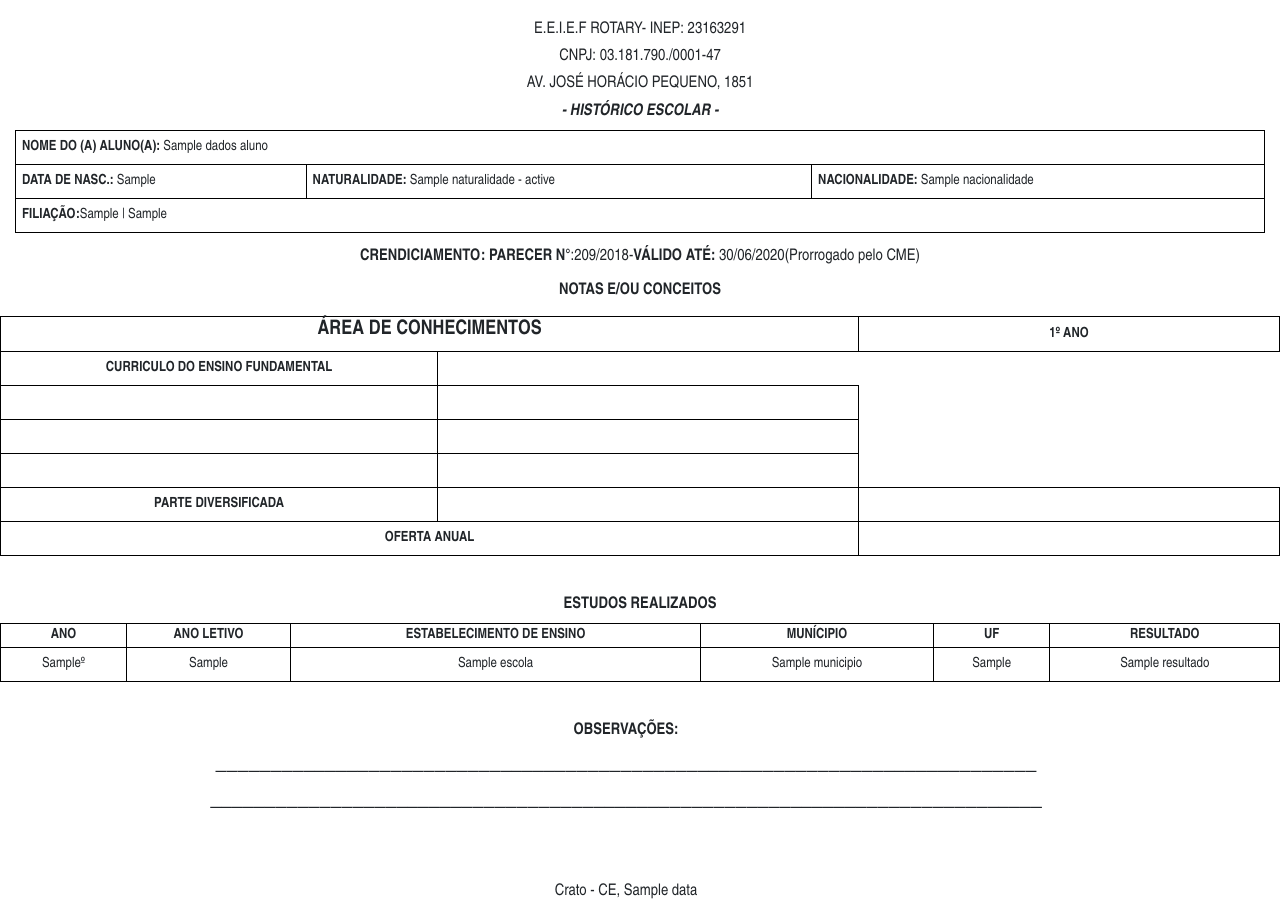
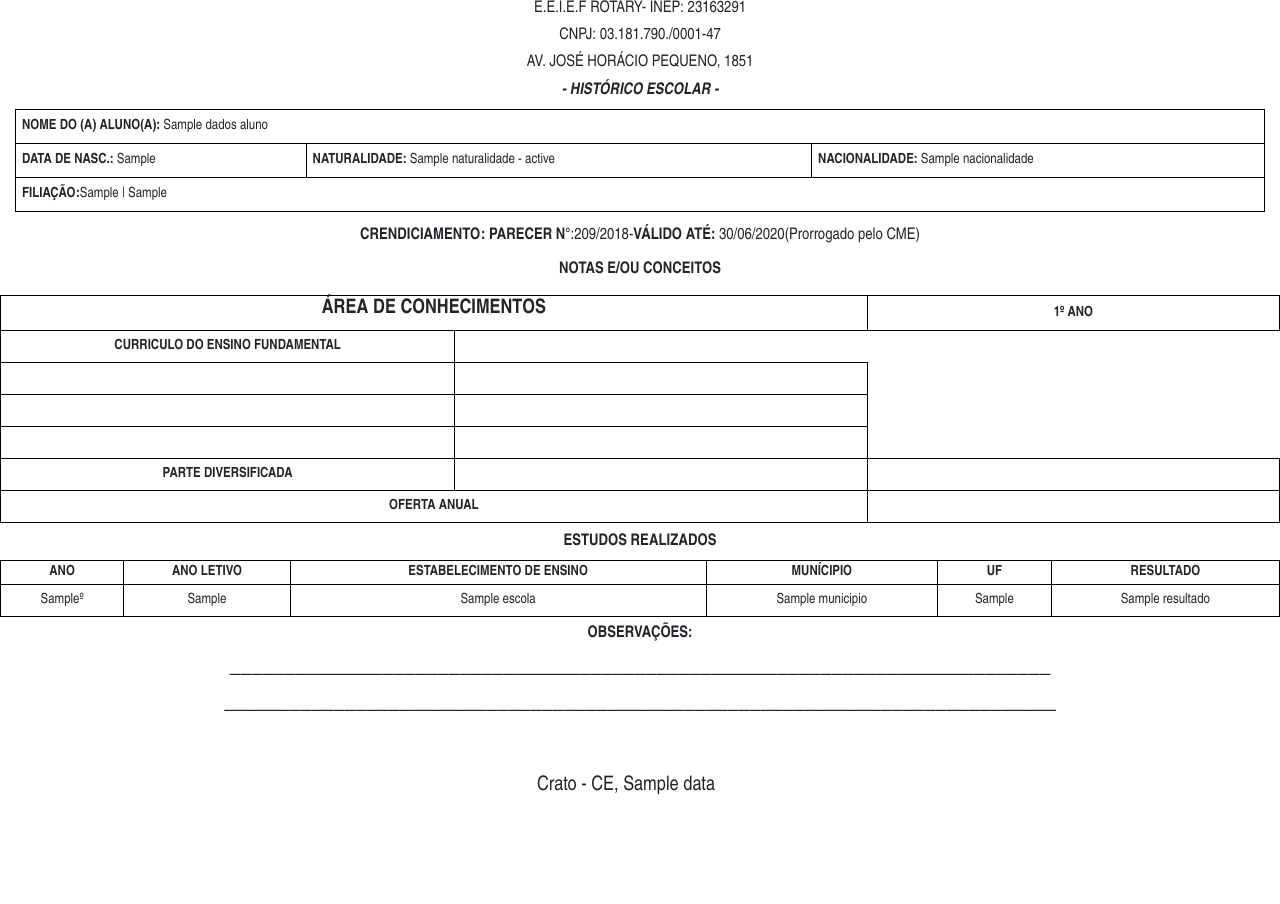
Before and after one commit to albertojr/gerador_historico, a Django app: template historico/templates/relatorios/historico_pdf.html in a window 1280 px wide. After the commit the page ends 795 px from the top, so only its background shows below. Run offline with Django 3.2, Linux system fonts and the light colour scheme; tables that the repository leaves empty hold one stand-in row (values such as "Sample post"); the template is opened without the code that fills it: values that come from a table or form of the project are taken from there, most other values are stand-ins (such as "Sample title", 1, 10 or a date in 2020); some libraries are stand-ins or nearby versions; some web fonts are replaced.

Commit message:
colocar historico pdf em uma unica folha

```diff
--- a/historico/templates/relatorios/historico_pdf.html
+++ b/historico/templates/relatorios/historico_pdf.html
@@ -28,9 +28,7 @@
                 bottom: -10;
                 margin-bottom: 0mm;
                 text-align: left;
-
             }
-
         }
 
         body {
@@ -38,12 +36,16 @@
             font-size: 14px;
         }
 
-        #duvidas {
-            margin-top: 15px;
-            font-size: 12pt;
+        #data {
+            margin-top: 6px;
             width: 90%;
             text-align: center;
             margin-left: 50px
+        }
+
+        #observacoes {
+            margin-top: 8px;
+            font-size: 10pt;
         }
 
         #cabecalho_tabela tbody td {
@@ -58,16 +60,21 @@
             border: 1px solid black;
         }
 
+        #cabecalho_estudos{
+            margin-top:10px;
+        }
+
         table {
             width: 100%;
         }
 
-        #cabecalho {
-            border-left: none !important;
-            margin-bottom: 80px !important;
-            border-top-width: 2px !important;
-            border-bottom-width: 2px !important;
-            border-color: rgb(161, 160, 160) !important;
+        table tbody td {
+            padding: 5px !important;
+            border: 1px solid black;
+        }
+
+        table thead tr th {
+            border: 1px solid black;
         }
 
         #texto2_cabecalho {
@@ -93,25 +100,13 @@
             border-width: 1px;
             border-color: black;
         }
-
-
-        table tbody td {
-            padding: 6px !important;
-            border: 1px solid black;
-        }
-
-        table thead tr th {
-            border: 1px solid black;
-        }
-
         #tabela_notas tbody td {
-            width: 8% !important;
+            width: 6% !important;
         }
     </style>
 </head>
 
 <body>
-    <br>
     <h6 class="text-center"> E.E.I.E.F ROTARY- INEP: 23163291</b></h6>
     <h6 class="text-center">CNPJ: 03.181.790./0001-47 </h6>
     <h6 class="text-center">AV. JOSÉ HORÁCIO PEQUENO, 1851 </h6>
@@ -155,9 +150,8 @@
                 </th>
 
                 {% for turma in turmas %}
-                    {% if turma.ano_turma <= '3' %}
-                        {% if tipo_eja.eja1 == True %}
-                                <th scope="col">{{turma.ano_turma}}º ANO | EJA1</th>
+                {% if turma.ano_turma <= '3' %} {% if tipo_eja.eja1 == True %} <th scope="col">{{turma.ano_turma}}º ANO |
+                    EJA1</th>
                     {%else%}
                     <th scope="col">{{turma.ano_turma}}º ANO</th>
                     {% endif %}
@@ -283,7 +277,7 @@
             </tr>
         </tbody>
     </table>
-    <h6 class="text-center" style="margin-top: 40px;">
+    <h6 id="cabecalho_estudos" class="text-center">
         <b>ESTUDOS REALIZADOS</b>
     </h6>
     <table id="tabela_estudos">
@@ -301,8 +295,7 @@
             {% for table_estudos in estudos_feitos %}
 
             {% if tipo_eja.eja1 == False or tipo_eja.eja2 == False %}
-                    {% if table_estudos.ano_turma <= '5' %}
-                        <tr>
+            {% if table_estudos.ano_turma <= '5' %} <tr>
                 <td>{{table_estudos.ano_turma}}º</td>
                 <td>{{table_estudos.ano_letivo}}</td>
                 <td>{{table_estudos.escola}}</td>
@@ -324,18 +317,17 @@
                 {% endfor %}
         </tbody>
     </table>
-    <div id="duvidas" class="text-center">
-        <h6 class="text-center" style="margin-top: 40px;">
+    <div id="observacoes" >
+        <h6 class="text-center">
             <b>OBSERVAÇÕES:</b>
         </h6>
-        <h4>___________________________________________________________________________</h4>
-        <h4>____________________________________________________________________________</h4>
-
+        <h4 class="text-center">___________________________________________________________________________</h4>
+        <h4 class="text-center">____________________________________________________________________________</h4>
     </div>
     <br>
     <br>
-    <div id="duvidas" class="text-center">
-        Crato - CE, {{data}}
+    <div id="data" class="text-center">
+    <h5 class="text-center"> Crato - CE, {{data}}</h5>
     </div>
 
 
```
Also changed, not shown: historico/views.py (+1 -8 lines). Lines whose indentation alone changed are shown as unchanged.
